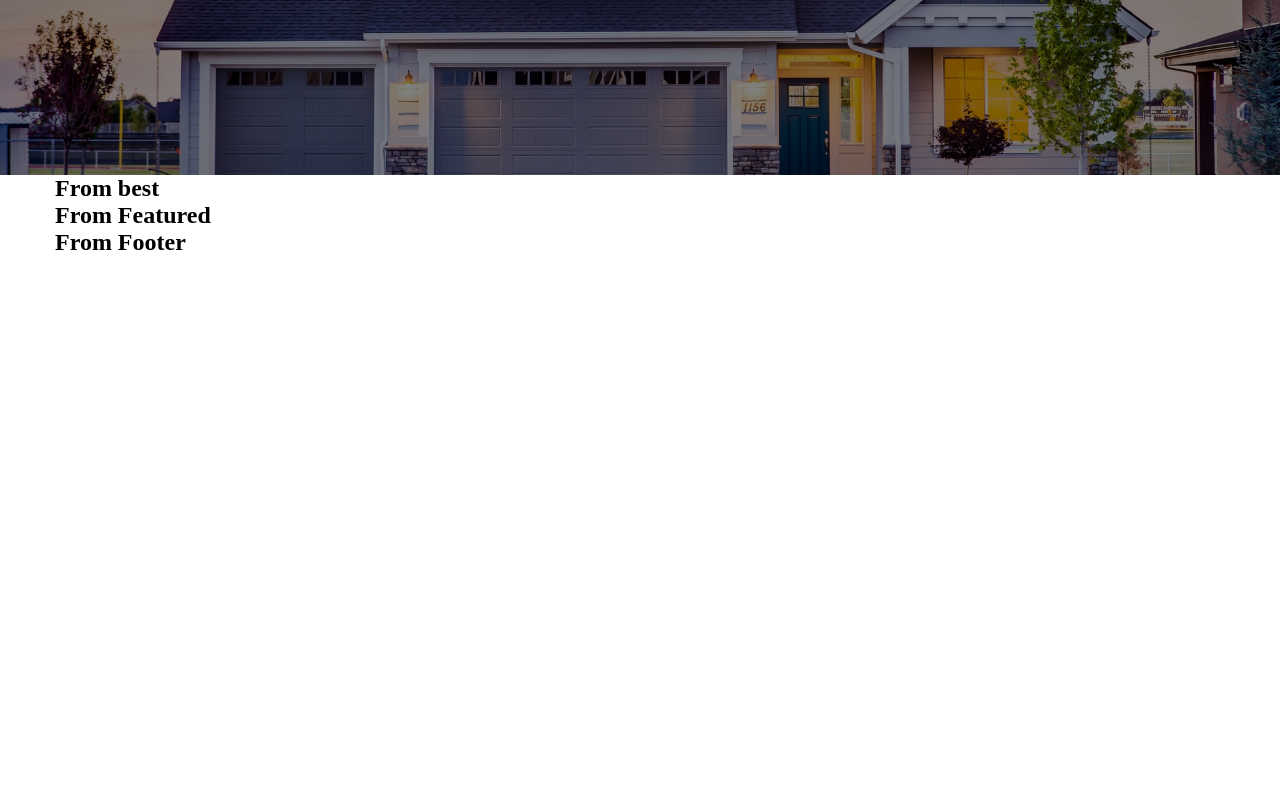
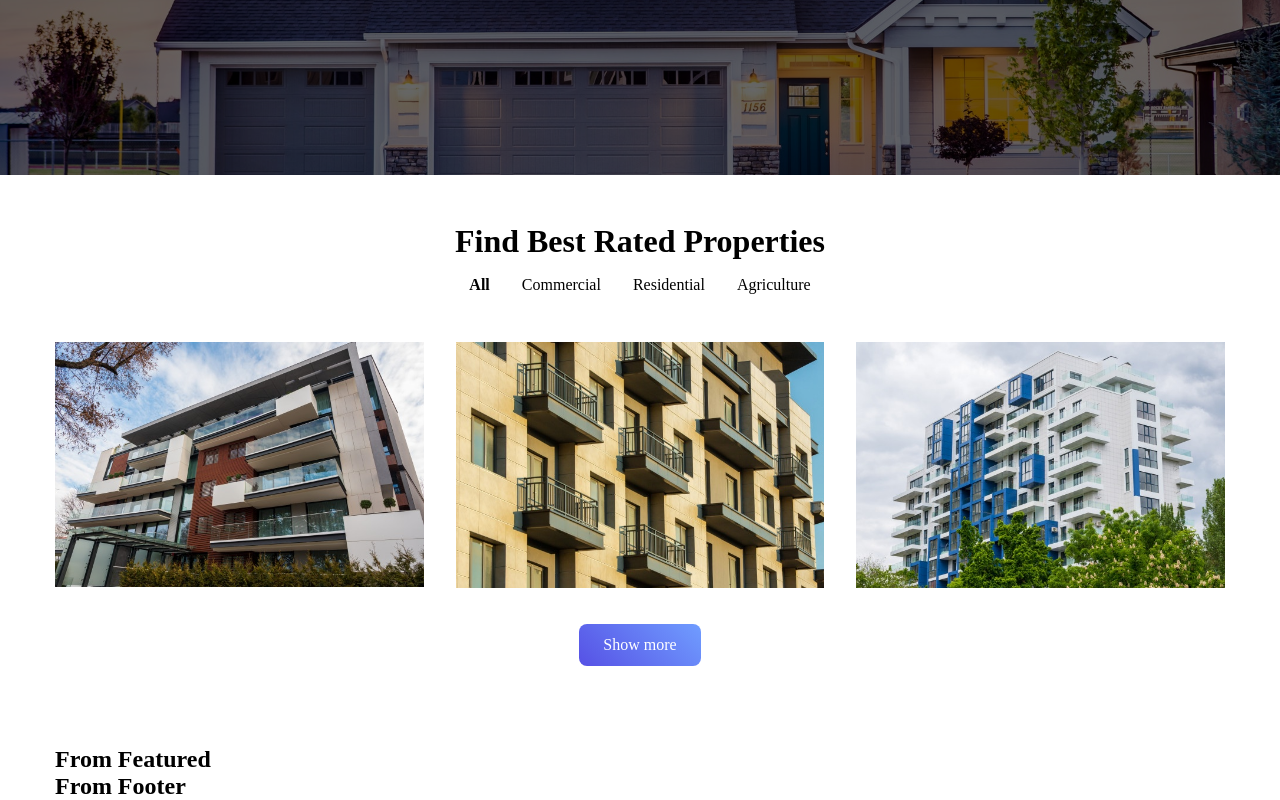
Before and after one commit to Ashik-Mahmud/react-real-state-app, a React (Create React App) app: page / in a window 1280 px wide. Shown: the part 465-1265 px from the top of the page. Before the commit the page ends 800 px from the top, so only its background shows below. Built offline with nearby package versions, Linux system fonts and the light colour scheme.

Commit message:
yeah created another section called best apartments section

```diff
--- a/src/App.css
+++ b/src/App.css
@@ -39,3 +39,15 @@ body {
   align-items: center;
   flex-wrap: wrap;
 }
+img {
+  max-width: 100%;
+  height: auto;
+}
+.center-text {
+  text-align: center;
+}
+.center-block {
+  display: flex;
+  align-items: center;
+  justify-content: center;
+}
--- a/src/assets/image.js
+++ b/src/assets/image.js
@@ -0,0 +1,5 @@
+import apt1 from "./apt1.jpeg";
+import apt2 from "./apt2.jpeg";
+import apt3 from "./apt3.jpeg";
+
+export { apt1, apt3, apt2 };
--- a/src/components/Best/Best.css
+++ b/src/components/Best/Best.css
@@ -0,0 +1,44 @@
+/* best  */
+#best {
+  padding: 3rem 0rem;
+  position: relative;
+}
+#best .best-container {
+  position: relative;
+}
+.best-container h2 {
+  text-align: center;
+  font-size: 2rem;
+  text-transform: capitalize;
+}
+.best-container .best-content ul {
+  text-align: center;
+  list-style: none;
+  padding: 0px;
+  display: flex;
+  justify-content: center;
+  align-items: center;
+  gap: 2rem;
+  margin: 1rem 0rem;
+  margin-bottom: 2rem;
+}
+.best-content ul li {
+  font-size: 1rem;
+  cursor: pointer;
+}
+.best-content ul li.active {
+  font-weight: bold;
+}
+.best-grid {
+  display: grid;
+  grid-template-columns: repeat(auto-fill, minmax(300px, 1fr));
+  grid-gap: 2rem;
+  position: relative;
+  margin-top: 3rem;
+}
+.best-grid .item {
+  cursor: pointer;
+}
+.best-content .center-text {
+  margin: 2rem 0rem;
+}
--- a/src/components/Best/Best.jsx
+++ b/src/components/Best/Best.jsx
@@ -1,11 +1,34 @@
 import React from "react";
+import { apt1, apt2, apt3 } from "../../assets/image";
 import "./Best.css";
 const Best = () => {
   return (
     <>
       <section id="best">
-        <div className="container">
-          <h2>From best</h2>
+        <div className="best-container container">
+          <h2>Find best rated properties </h2>
+          <div className="best-content">
+            <ul className="tab-buttons">
+              <li className="active">All</li>
+              <li>Commercial</li>
+              <li>Residential</li>
+              <li>Agriculture</li>
+            </ul>
+            <div className="best-grid">
+              <div className="item">
+                <img src={apt1} alt={apt1} />
+              </div>
+              <div className="item">
+                <img src={apt2} alt={apt1} />
+              </div>
+              <div className="item">
+                <img src={apt3} alt={apt1} />
+              </div>
+            </div>
+            <div className="center-text ">
+              <button className="btn">Show more</button>
+            </div>
+          </div>
         </div>
       </section>
     </>
--- a/src/components/Hero/Hero.css
+++ b/src/components/Hero/Hero.css
@@ -20,7 +20,7 @@
   background: rgb(0, 0, 0);
   inset: 0;
   position: absolute;
-  opacity: 0.5;
+  opacity: 0.6;
   z-index: -1;
 }
 #hero .hero-container {
@@ -46,7 +46,7 @@
   align-items: center;
   background: #fff;
   padding: 0.5rem;
-  width: min(100%, 80%);
+  width: min(100% - 1rem, 40rem);
   margin: 1rem auto;
   border-radius: 40px;
 }
@@ -79,7 +79,7 @@
   gap: 0.3rem;
 }
 
-@media (max-width: 520px) {
+@media (max-width: 420px) {
   .input-groups {
     padding: 1rem;
     flex-direction: column;
```
